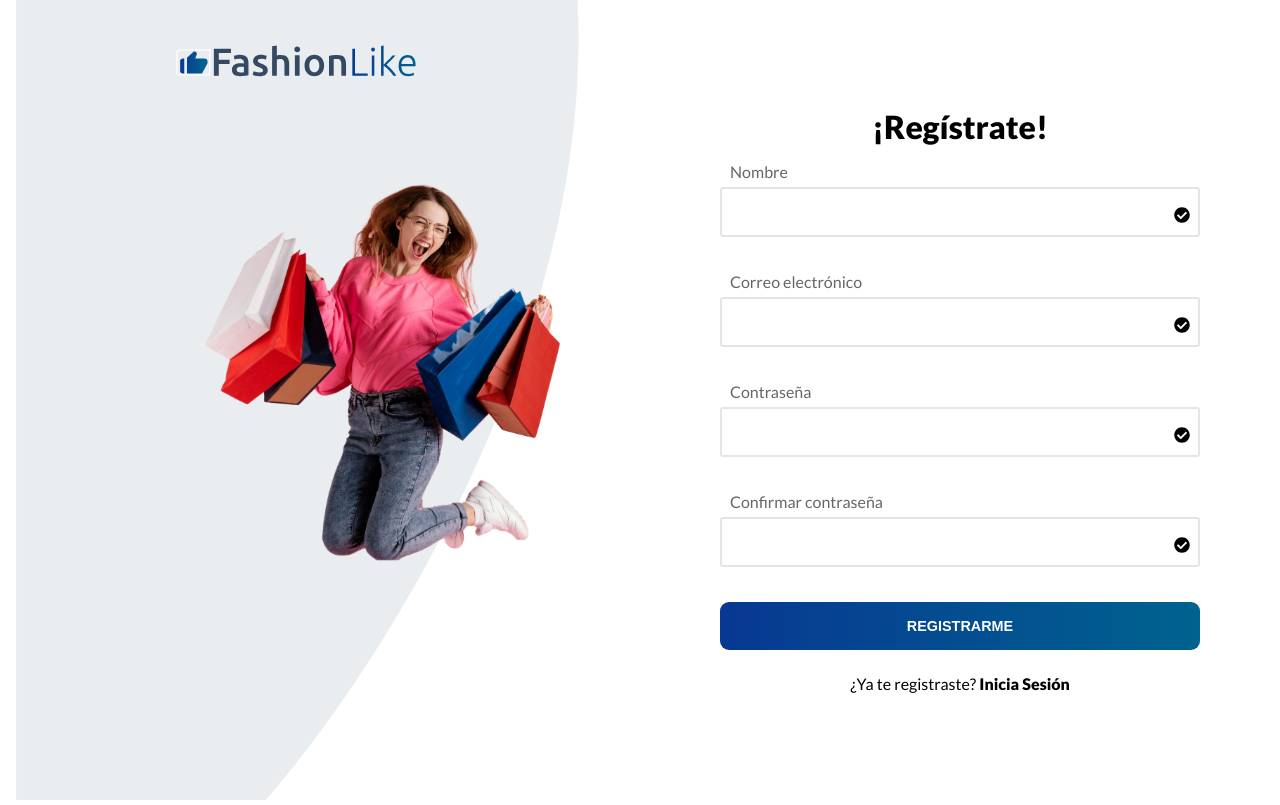
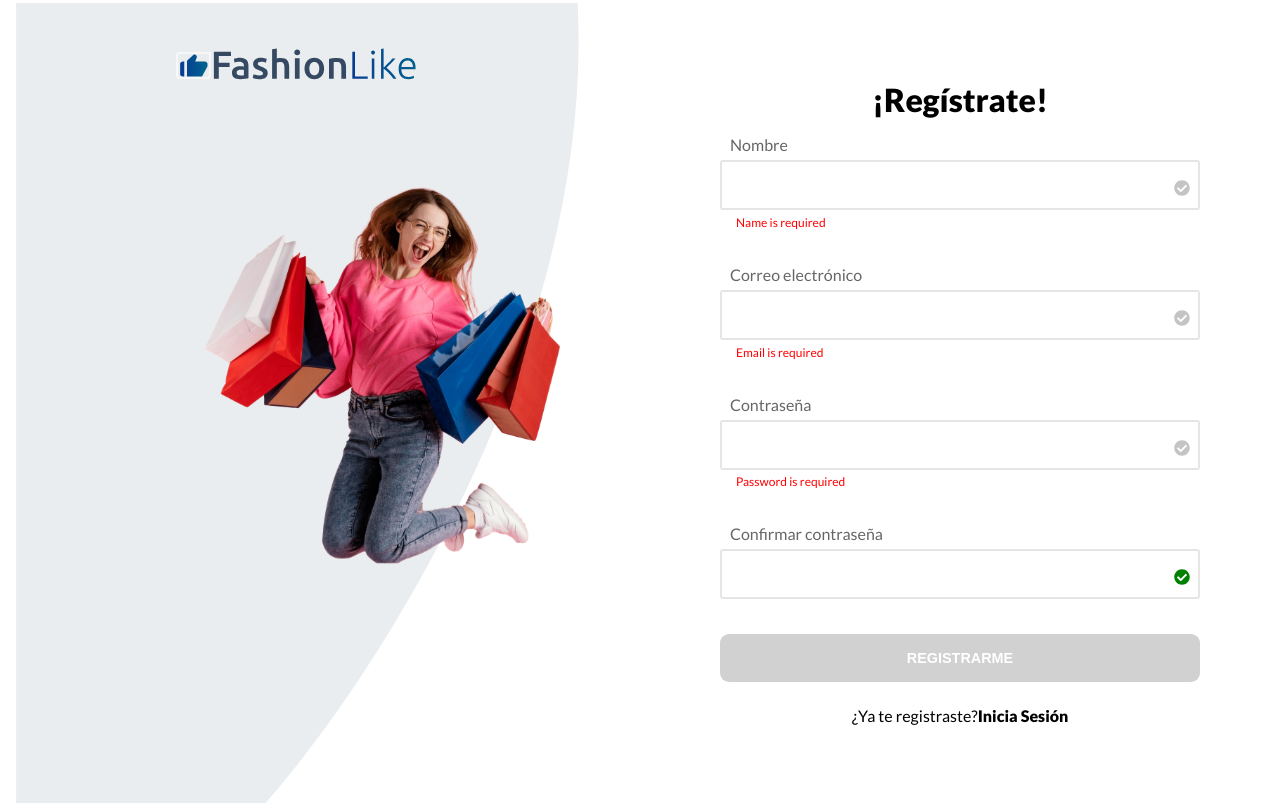
Before and after one commit to Fashion-Like/Front, a React (Create React App) app: page /signup in a window 1280 px wide. Built offline with nearby package versions, Linux system fonts and the light colour scheme.

Commit message:
created the validations of the SignUpForm component

```diff
--- a/src/assets/styledForm.js
+++ b/src/assets/styledForm.js
@@ -7,17 +7,22 @@ const FormContainer = styled.div`
   max-height: 100%;
   font-size: 1rem;
 
-  @media (min-width: 768px){
-    background: linear-gradient(180deg, #2580AA 0%, rgba(0, 98, 143, 0.9375) 50%, #073992 100%);
+  @media (min-width: 768px) {
+    background: linear-gradient(
+      180deg,
+      #2580aa 0%,
+      rgba(0, 98, 143, 0.9375) 50%,
+      #073992 100%
+    );
     display: grid;
     align-items: center;
     justify-items: center;
   }
 
-  @media (min-width: 1120px){
-    background: #FFFFFF;
+  @media (min-width: 1120px) {
+    background: #ffffff;
     display: grid;
-    grid-template-columns: 1fr 1fr
+    grid-template-columns: 1fr 1fr;
   }
 `;
 
@@ -26,28 +31,28 @@ const ImgForm = styled.img`
   max-height: 100vh;
   display: none;
 
-  @media (min-width: 1120px){
+  @media (min-width: 1120px) {
     display: block;
   }
-`
+`;
 const ImgLogo = styled.img`
   width: 50%;
 
-  @media (min-width: 1120px){
+  @media (min-width: 1120px) {
     width: 70%;
   }
-`
+`;
 
 const FormBox = styled.div`
   padding: 2rem 1rem;
 
-  @media (min-width: 768px){
+  @media (min-width: 768px) {
     padding: 5rem;
-    background: #FFFFFF;
+    background: #ffffff;
     max-width: 60%;
   }
 
-  @media (min-width: 1120px){
+  @media (min-width: 1120px) {
     min-width: 100%;
   }
 `;
@@ -63,7 +68,7 @@ const Logo = styled.div`
   justify-content: center;
   margin-bottom: 1.5rem;
 
-  @media (min-width: 1120px){
+  @media (min-width: 1120px) {
     display: none;
   }
 `;
@@ -113,12 +118,13 @@ const InputElement = styled.input`
 
 const MessageError = styled.p`
   font-size: 12px;
-  margin-bottom: 0;
+  margin: 0.3rem 1rem;
   color: red;
-  display: none;
+  // display: none;
 `;
 
 const IconCheck = styled(FontAwesomeIcon)`
+  color: ${(props) => (props.isvalid ? "#c4c4c4" : "green")};
   position: absolute;
   right: 10px;
   bottom: 14px;
@@ -165,6 +171,11 @@ const ButtonElement = styled.button`
   &:hover:after {
     opacity: 0.5;
   }
+
+  &:disabled {
+    background: #d1d1d1;
+    cursor: no-drop;
+  }
 `;
 
 export {
--- a/src/components/SignUpForm.jsx
+++ b/src/components/SignUpForm.jsx
@@ -1,19 +1,112 @@
 import BaseButton from "../ui/BaseButton";
 import Input from "../ui/Input";
 import BaseLogo from "../ui/BaseLogo";
-import { FormContainer, FormBox, ImgForm,  } from "../assets/styledForm";
-import backgroundForm from "../assets/images/bg-form.svg"
+import { FormContainer, FormBox, ImgForm } from "../assets/styledForm";
+import backgroundForm from "../assets/images/bg-form.svg";
+import { useState } from "react";
+
+//eslint-disable-next-line
+const EMAIL_PATTERN =
+  /^(([^<>()\[\]\.,;:\s@\"]+(\.[^<>()\[\]\.,;:\s@\"]+)*)|(\".+\"))@(([^<>()[\]\.,;:\s@\"]+\.)+[^<>()[\]\.,;:\s@\"]{2,})$/i;
+const NUM_PATTERN = /[0-9]/;
+const CAPITAL_PATTERN = /[A-Z]/;
+
+const validators = {
+  name: (value) => {
+    let message;
+    if (!value) {
+      message = "Name is required";
+    }
+    return message;
+  },
+  email: (value) => {
+    let message;
+    if (!value) {
+      message = "Email is required";
+    } else if (!EMAIL_PATTERN.test(value)) {
+      message = "Email is invalid";
+    }
+    return message;
+  },
+  password: (value) => {
+    let message;
+    if (!value) {
+      message = "Password is required";
+    } else if (!NUM_PATTERN.test(value)) {
+      message = "Your password must contain at least one number";
+    } else if (!CAPITAL_PATTERN.test(value)) {
+      message = "Your password must contain at least one capital letter";
+    } else if (value && value.length < 8) {
+      message = "Your password must contain at least 8 characters";
+    }
+    return message;
+  },
+  confirmPassword: (value) => {}
+};
+
+// Do: confirmPassword
 
 const SignUpForm = () => {
+  const [state, setstate] = useState({
+    fields: {
+      name: "",
+      email: "",
+      password: "",
+      confirmPassword: ""
+    },
+    errors: {
+      name: validators.name(),
+      email: validators.email(),
+      password: validators.password(),
+      confirmPassword: validators.confirmPassword()
+    }
+  });
+
+  const [setTouched] = useState({});
+
+  const isValid = () => {
+    const { errors } = state;
+    return !Object.keys(errors).some((error) => errors[error]);
+  };
+
+  const onChange = (e) => {
+    const { name, value } = e.target;
+    setstate((prevState) => ({
+      fields: {
+        ...prevState.fields,
+        [name]: value
+      },
+      errors: {
+        ...prevState.errors,
+        [name]: validators[name] && validators[name](value)
+      }
+    }));
+  };
+
+  const onBlur = (e) => {
+    const { name } = e.target;
+    setTouched((prevTouched) => ({
+      ...prevTouched,
+      [name]: true
+    }));
+  };
+
+  const onFocus = (e) => {
+    const { name } = e.target;
+    setTouched((prevTouched) => ({
+      ...prevTouched,
+      [name]: false
+    }));
+  };
+
+  const { name, email, password, confirmPassword } = state.fields;
+  const { errors } = state;
   return (
     <FormContainer>
-
       <ImgForm src={backgroundForm} alt="background-form" />
 
       <FormBox>
-
         <BaseLogo />
-
         <h1
           style={{
             fontWeight: "800",
@@ -23,37 +116,58 @@ const SignUpForm = () => {
         >
           ¡Regístrate!
         </h1>
-
         <form action="" onSubmit={(e) => e.preventDefault()}>
-
           <Input
             label="Nombre"
             type="text"
             name="name"
-            message="Ingrese su nombre por favor"
+            value={name}
+            onChange={onChange}
+            onBlur={onBlur}
+            onFocus={onFocus}
+            message={errors.name}
+            isvalid={errors.name}
           />
           <Input
             label="Correo electrónico"
             type="text"
             name="email"
-            message="Ingrese su nombre por favor"
+            value={email}
+            onChange={onChange}
+            onBlur={onBlur}
+            onFocus={onFocus}
+            message={errors.email}
+            isvalid={errors.email}
           />
           <Input
             label="Contraseña"
             type="password"
             name="password"
-            message="Ingrese su nombre por favor"
+            value={password}
+            onChange={onChange}
+            onBlur={onBlur}
+            onFocus={onFocus}
+            message={errors.password}
+            isvalid={errors.password}
           />
           <Input
             label="Confirmar contraseña"
             type="password"
-            name="name"
-            message="Ingrese su nombre por favor"
+            name="confirmPassword"
+            value={confirmPassword}
+            onChange={onChange}
+            onBlur={onBlur}
+            onFocus={onFocus}
+            message={errors.confirmPassword}
+            isvalid={errors.confirmPassword}
           />
-          <BaseButton text="Registrarme" />
+
+          <BaseButton text="Registrarme" disabled={isValid()} />
         </form>
-
-        <p style={{textAlign: "center", marginTop: "1.5rem"}} > ¿Ya te registraste? <span style={{fontWeight: "800"}}>Inicia Sesión</span> </p>
+        <p style={{ textAlign: "center", marginTop: "1.5rem" }}>
+          ¿Ya te registraste?
+          <span style={{ fontWeight: "800" }}>Inicia Sesión</span>{" "}
+        </p>
       </FormBox>
     </FormContainer>
   );
--- a/src/ui/BaseButton.jsx
+++ b/src/ui/BaseButton.jsx
@@ -5,10 +5,11 @@ const BaseButton = ({
   outlined = false,
   size,
   fill,
-  expanded = true
+  expanded = true,
+  disabled = true
 }) => {
   return (
-    <ButtonElement outlined={outlined} expanded={expanded} >
+    <ButtonElement outlined={outlined} expanded={expanded} disabled={!disabled}>
       {text}
     </ButtonElement>
   );
--- a/src/ui/Input.jsx
+++ b/src/ui/Input.jsx
@@ -14,15 +14,32 @@ const InputGroup = styled.div`
   margin-bottom: 35px;
 `;
 
-const Input = ({ label, type, name, Message }) => {
+const Input = ({
+  label,
+  type,
+  name,
+  message,
+  value,
+  onChange,
+  onBlur,
+  onFocus,
+  isvalid
+}) => {
   return (
     <InputGroup>
       <Label htmlFor={name}>{label}</Label>
       <FormGroup>
-        <InputElement type={type} name={name} />
-        <IconCheck icon={faCheckCircle} />
+        <InputElement
+          type={type}
+          name={name}
+          onChange={onChange}
+          onBlur={onBlur}
+          onFocus={onFocus}
+          value={value}
+        />
+        <IconCheck icon={faCheckCircle} isvalid={isvalid}/>
       </FormGroup>
-      <MessageError>{Message}</MessageError>
+      <MessageError>{message}</MessageError>
     </InputGroup>
   );
 };
```
Lines whose indentation alone changed are shown as unchanged.
